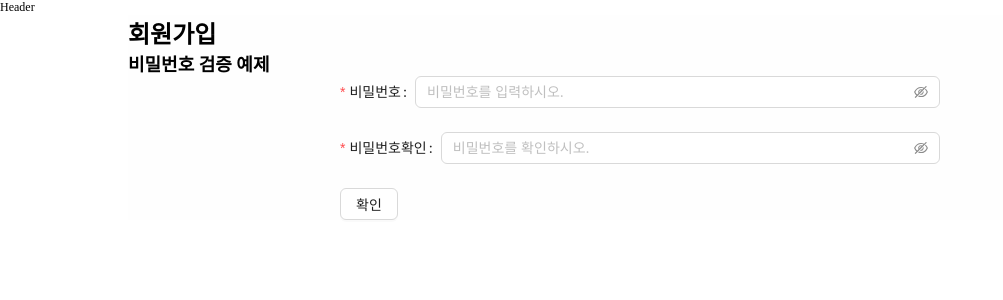
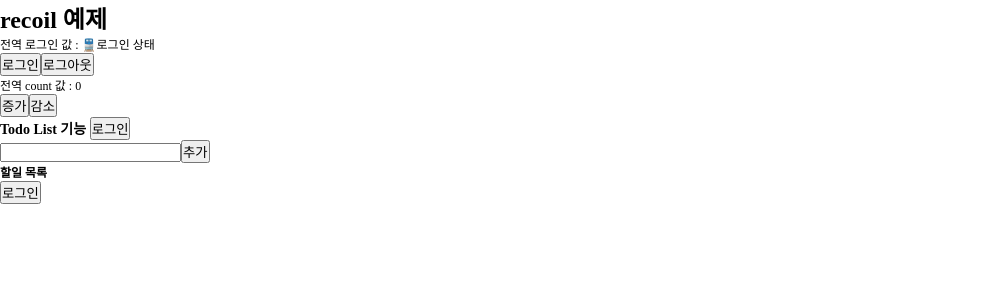
Before and after one commit to suha720/til_npm, a React (Create React App) app: page / in a window 1280 px wide. Shown: the top 300 px of the page, without its empty margins (0-1003 px from the left). Built offline with nearby package versions, Linux system fonts and the light colour scheme.

Commit message:
[docs] Recoil의 이해

```diff
--- a/package.json
+++ b/package.json
@@ -11,11 +11,12 @@
     "antd": "^5.26.7",
     "dayjs": "^1.11.13",
     "moment": "^2.30.1",
-    "react": "^19.1.0",
+    "react": "^18.3.1",
     "react-calendar": "^6.0.0",
-    "react-dom": "^19.1.0",
+    "react-dom": "^18.3.1",
     "react-router-dom": "^7.7.0",
     "react-scripts": "5.0.1",
+    "recoil": "^0.7.7",
     "swiper": "^11.2.10"
   },
   "scripts": {
--- a/src/App.js
+++ b/src/App.js
@@ -1,4 +1,7 @@
+import AuthState from "./AuthState";
+import CounterAtom from "./components/CounterAtom";
 import Header from "./components/layout/Header";
+import TodoList from "./components/TodoList";
 import JoinPage from "./pages/JoinPage";
 import Schedule from "./pages/Schedule";
 import Slide from "./pages/Slide";
@@ -6,8 +9,9 @@
 function App() {
   return (
     <div>
-      <Header></Header>
-      <JoinPage />
+      <CounterAtom />
+      <TodoList />
+      <AuthState />
     </div>
   );
 }
--- /dev/null
+++ b/src/AuthState.jsx
@@ -0,0 +1,33 @@
+import { useRecoilState } from "recoil";
+import { authStateAtom } from "./atoms/AuthStateAtom";
+
+function AuthState() {
+  const [user, setUser] = useRecoilState(authStateAtom);
+  const handleLogin = () => {
+    const mockUser = {
+      id: "suha123",
+      name: "수하",
+      email: "suha@example.com",
+    };
+    setUser(mockUser);
+  };
+
+  const handleLogout = () => {
+    setUser(null);
+  };
+
+  return (
+    <div>
+      {user && (
+        <>
+          <p>안녕하세요, {user.name}님!</p>
+          <button onClick={handleLogout}>로그아웃</button>
+        </>
+      )}
+
+      {!user && <button onClick={handleLogin}>로그인</button>}
+    </div>
+  );
+}
+
+export default AuthState;
--- /dev/null
+++ b/src/atoms/AuthStateAtom.js
@@ -0,0 +1,6 @@
+import { atom } from "recoil";
+
+export const authStateAtom = atom({
+  key: "authStateAtom",
+  default: null,
+});
--- /dev/null
+++ b/src/atoms/LoginAtom.js
@@ -0,0 +1,6 @@
+import { atom } from "recoil";
+
+export const LoginAtom = atom({
+  key: "LoginAtom",
+  default: false,
+});
--- /dev/null
+++ b/src/atoms/TodoListAtom.js
@@ -0,0 +1,6 @@
+import { atom } from "recoil";
+
+export const todoListAtom = atom({
+  key: "todoListAtom",
+  default: [],
+});
--- /dev/null
+++ b/src/atoms/counterAtom.js
@@ -0,0 +1,6 @@
+import { atom } from "recoil";
+
+export const counerAtom = atom({
+  key: "counerAtom", // state 를 구분하는 역할
+  default: 0, // state 의 초기값
+});
--- /dev/null
+++ b/src/components/CounterAtom.jsx
@@ -0,0 +1,26 @@
+import { useState } from "react";
+import { useRecoilState } from "recoil";
+import { counerAtom } from "../atoms/counterAtom";
+import { LoginAtom } from "../atoms/LoginAtom";
+
+function CounterAtom() {
+  const [count, setCount] = useRecoilState(counerAtom);
+  const [login, setLogin] = useRecoilState(LoginAtom);
+  return (
+    <div>
+      <h1>recoil 예제</h1>
+      <div>
+        <p>전역 로그인 값 : {login ? "🚆로그인 상태" : "🌍로그아웃 상태"} </p>
+        <button onClick={() => setLogin(true)}>로그인</button>
+        <button onClick={() => setLogin(false)}>로그아웃</button>
+      </div>
+      <div>
+        <p>전역 count 값 : {count} </p>
+        <button onClick={() => setCount(count + 1)}>증가</button>
+        <button onClick={() => setCount(count - 1)}>감소</button>
+      </div>
+    </div>
+  );
+}
+
+export default CounterAtom;
--- /dev/null
+++ b/src/components/TodoList.jsx
@@ -0,0 +1,80 @@
+import { useRecoilState } from "recoil";
+import { todoListAtom } from "../atoms/TodoListAtom";
+import { useState } from "react";
+import { LoginAtom } from "../atoms/LoginAtom";
+
+function TodoList() {
+  const [isLogin, setIsLogin] = useRecoilState(LoginAtom);
+  const [todo, setTodo] = useRecoilState(todoListAtom);
+  const [text, setText] = useState("");
+
+  const add = () => {
+    if (text !== "") {
+      // atom 의 데이터를 업데이트 함.
+      setTodo([...todo, { id: new Date(), title: text, completed: false }]);
+      setText("");
+    }
+  };
+
+  const deleteTodo = _item => {
+    // 전달 받은 todo 의 id를 비교해서 id 값이 다른 것만 별도로 뽑겠다.
+    // 남은 것은 id가 다른 것들만 남는다.
+    const arr = todo.filter(item => item.id !== _item.id);
+    setTodo(arr);
+  };
+
+  const toggleTodo = _item => {
+    // item.completed === true ==> false
+    // item.completed === false ==> true
+
+    // if문 버전
+    const arr = todo.map(item => {
+      if (item.id === _item.id) {
+        return { ...item, completed: !item.completed };
+      } else {
+        return item;
+      }
+    });
+
+    // 삼항 연산자 버전
+    // const arr = todo.map(item =>
+    //   item.id === _item.id ? { ...item, completed: !item.completed } : item,
+    // );
+    setTodo(arr);
+  };
+  return (
+    <div>
+      <h3>
+        Todo List 기능 <button onClick={setIsLogin(true)}>로그인</button>
+      </h3>
+      <div>
+        <input
+          type="text"
+          value={text}
+          onChange={e => setText(e.target.value)}
+        />
+        <button onClick={add}>추가</button>
+      </div>
+      <div>
+        <h4>할일 목록</h4>
+        <ul>
+          {todo.map(item => (
+            <li key={item.id}>
+              <span
+                style={{
+                  textDecoration: item.completed ? "line-through" : "none",
+                }}
+                onClick={() => toggleTodo(item)}
+              >
+                {item.title}
+              </span>
+              <button onClick={() => deleteTodo(item)}>삭제</button>
+            </li>
+          ))}
+        </ul>
+      </div>
+    </div>
+  );
+}
+
+export default TodoList;
--- a/src/index.js
+++ b/src/index.js
@@ -2,6 +2,11 @@
 import ReactDOM from "react-dom/client";
 import "./index.css";
 import App from "./App";
+import { RecoilRoot } from "recoil";
 
 const root = ReactDOM.createRoot(document.getElementById("root"));
-root.render(<App />);
+root.render(
+  <RecoilRoot>
+    <App />
+  </RecoilRoot>,
+);
```
Also changed, not shown: 2 other files (tests, documents, lock files or other folders).
